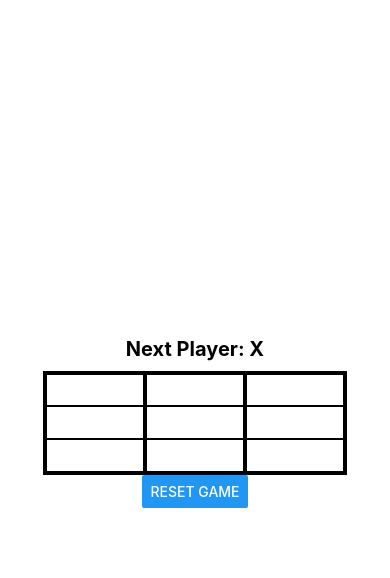
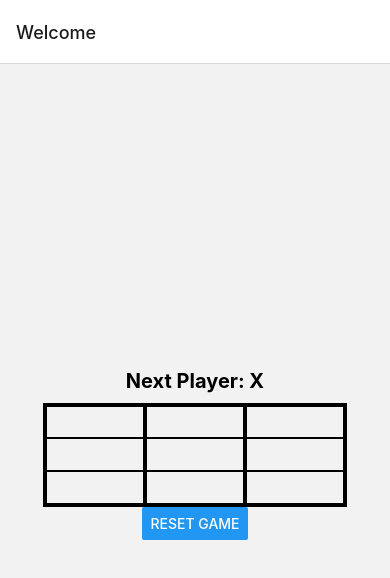
Before and after one commit to JSmooVE3990/AwesomeProject, a React Native app: screen / in a window 390 px wide. Shown: the top 578 px of the page. Built offline with nearby package versions, Linux system fonts and the light colour scheme.

Commit message:
Stack nav practice

```diff
--- a/App.tsx
+++ b/App.tsx
@@ -1,11 +1,18 @@
 import * as React from 'react';
 import {NavigationContainer} from '@react-navigation/native';
 import Game from './src/Game';
+import {createNativeStackNavigator} from '@react-navigation/native-stack';
+import Profile from './src/Profile';
+
+const Stack = createNativeStackNavigator();
 
 const App = () => {
   return (
     <NavigationContainer >
-      <Game/>
+      <Stack.Navigator>
+        <Stack.Screen name ="Home" component={Game} options={{title:'Welcome'}}/>
+        <Stack.Screen name="Profile" component={Profile} />
+      </Stack.Navigator>
     </NavigationContainer>
   );
 };
--- /dev/null
+++ b/src/Profile.tsx
@@ -0,0 +1,7 @@
+import { Text } from "react-native"
+
+const Profile = () => {
+    return <><Text>Profile</Text></>
+
+}
+export default Profile
```
Also changed, not shown: 1 other file (tests, documents, lock files or other folders).
